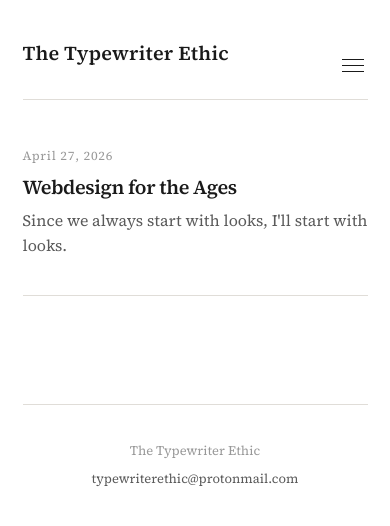
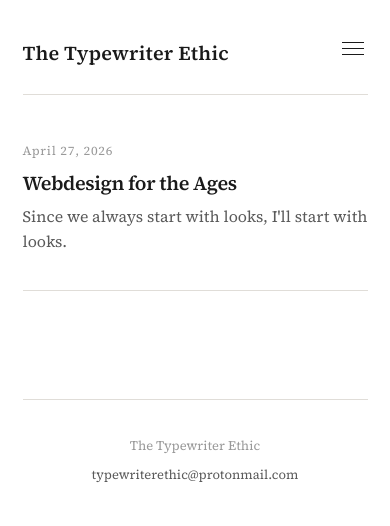
Before and after one commit to typewriterethic/typewriterethic.github.io, a Jekyll site: the page built from index.html, in a window 390 px wide. Shown: the top 526 px of the page. Built offline with Jekyll 4.4.1, drawn with Linux system fonts in a browser that asks for light colours; the list of posts is cut into pages by our own code.

Commit message:
Add files via upload

```diff
--- a/assets/css/main.css
+++ b/assets/css/main.css
@@ -548,11 +548,14 @@ body {
   .hamburger {
     display: flex;
     flex-direction: column;
+    justify-content: center;
     gap: 5px;
     cursor: pointer;
     padding: 4px;
     background: none;
     border: none;
+    align-self: flex-start;
+    margin-top: 2px;
   }
 
   .hamburger span {
```
